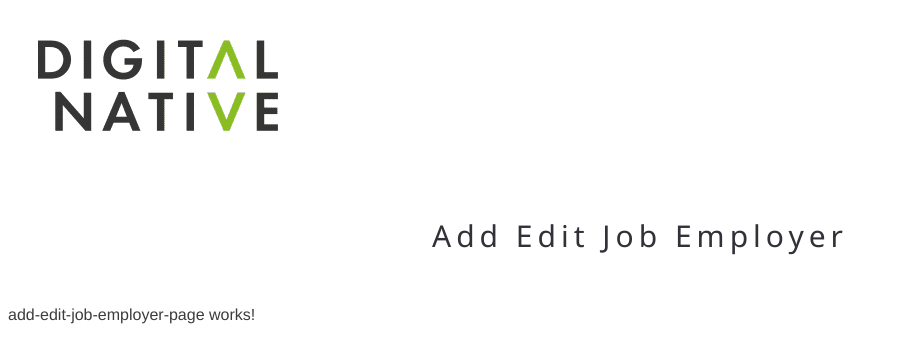
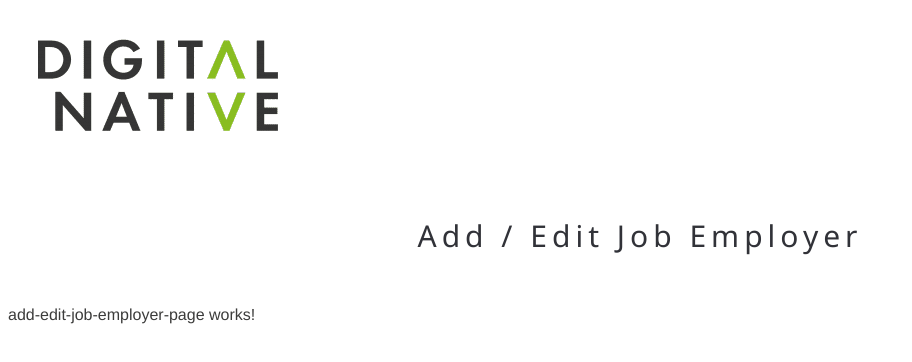
Before and after one commit to Chris2240/SPA-Angular-DN-Project, an Angular app: page /add-edit-job-employer-page in a window 1280 px wide. Shown: the top 362 px of the page, without its empty margins (0-912 px from the left). Built offline with nearby package versions, Linux system fonts and the light colour scheme.

Commit message:
slash added into add edid job employer page title

```diff
--- a/src/app/pages/add-edit-job-employer-page/add-edit-job-employer-page.component.ts
+++ b/src/app/pages/add-edit-job-employer-page/add-edit-job-employer-page.component.ts
@@ -6,6 +6,6 @@ import { Component } from '@angular/core';
   styleUrl: './add-edit-job-employer-page.component.css'
 })
 export class AddEditJobEmployerPageComponent {
-  pageTitle: string = 'Add Edit Job Employer';
+  pageTitle: string = 'Add / Edit Job Employer';
 
 }
```
